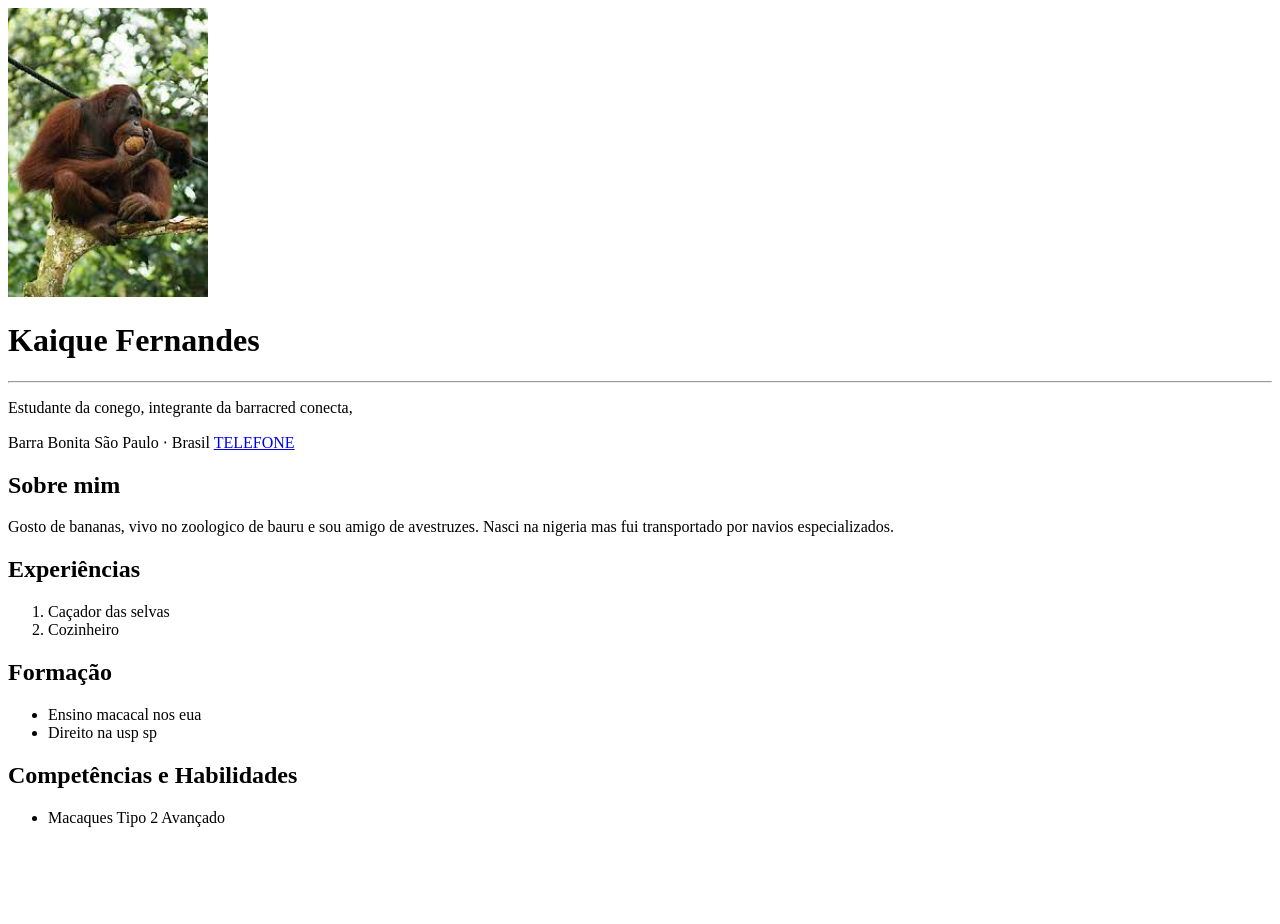
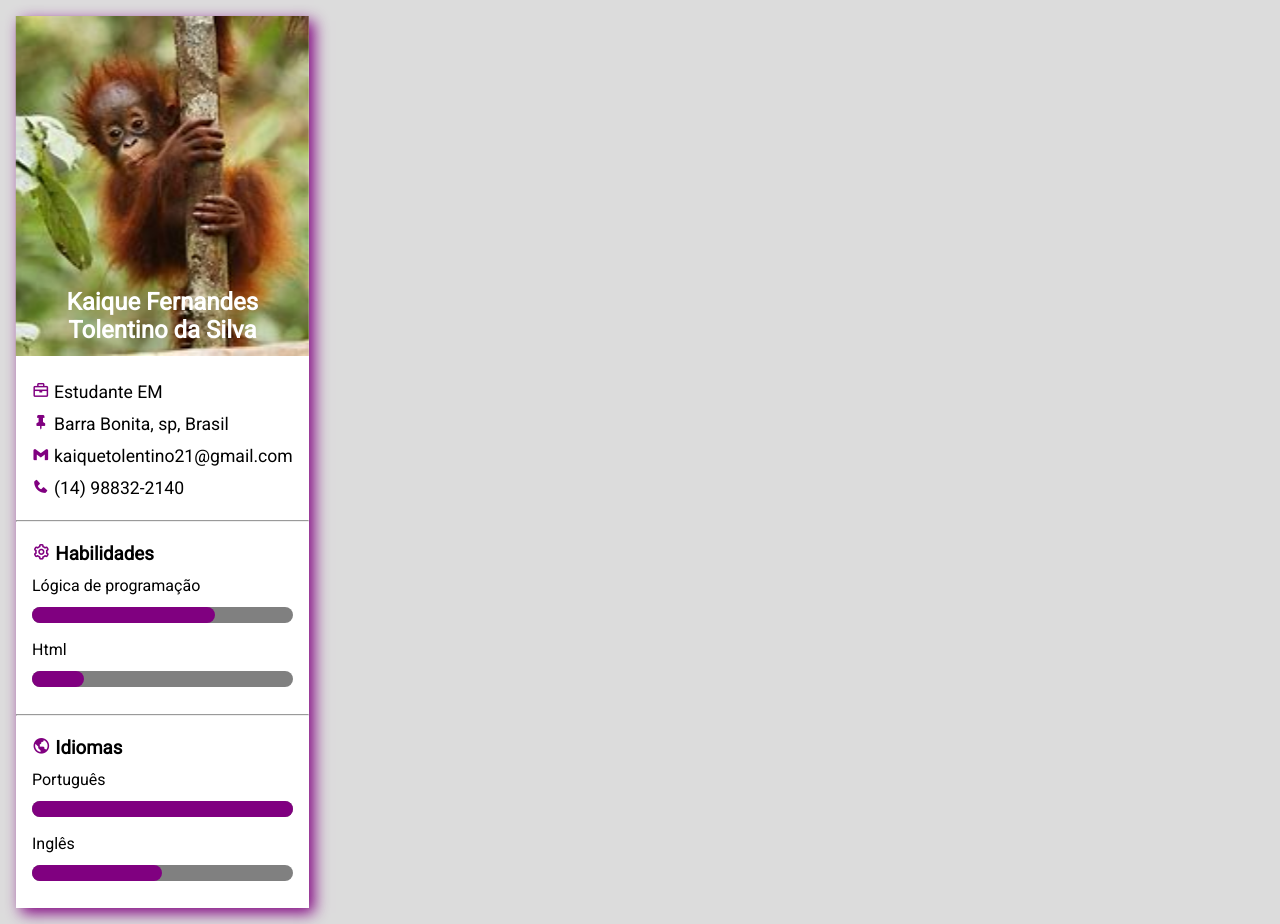
Before and after one commit to kaiquetol/curriculo-simples, a plain HTML site: page index.html in a window 1280 px wide. Before the commit the page ends 843 px from the top, so only its background shows below. Drawn offline with nearby package versions, Linux system fonts and the light colour scheme.

Commit message:
curriculo

```diff
--- a/css/style.css
+++ b/css/style.css
@@ -0,0 +1,90 @@
+@import url('https://fonts.googleapis.com/css2?family=Roboto&display=swap');
+
+:root{
+    --base-color: purple
+}
+*{
+    margin: 0;
+    padding: 0;
+    box-sizing: border-box;
+    font-family: 'roboto',sans-serif;
+
+
+
+}
+body{
+    background-color: gainsboro;
+}
+ul{
+    list-style: none;
+
+}
+main{
+    margin: 1rem;
+    display: flex;
+    grid-template-columns: 38% 1fr;
+    grid-gap: 1rem;
+
+}
+@media(max-width: 880px){
+    main{
+        grid-template-columns: 1fr;
+    }
+}
+.left{
+    background-color: white;
+    box-shadow: 0.3rem 0.3rem 0.9rem var(--base-color);
+}
+
+.left-image{
+    position: relative;
+}
+
+.left-image img{
+    width: 100%;
+    transform: rotateY(180deg);
+
+
+}
+
+.left-image h1{
+    position: absolute;
+    bottom: 1rem;
+    color: white;
+    width: 100%;
+    text-align: center
+
+}
+i{
+    color: var(--base-color);
+}
+.personal,.skills,.languages{
+    padding: 1rem;
+    line-height: 2rem;
+}
+
+.personal{
+    font-size: 1.1rem;
+}
+
+progress{
+    width: 100%;
+    height: 1.4rem;
+}
+
+.progress{
+    display: inline-block;
+    width: 100%;
+    height: 1rem;
+    border-radius: 20px;
+    background-color: gray;
+}
+
+.bar{
+    border-radius: 20px;
+    height: 100%;
+    transition: width;
+    transition-duration: 1s;
+    background-color: var(--base-color);
+
+}
--- a/index.html
+++ b/index.html
@@ -4,36 +4,77 @@
     <meta charset="UTF-8">
     <meta name="viewport" content="width=device-width, initial-scale=1.0">
     <title>Kaique Fernandes Tolentino Da Silva</title>
+    <link href='https://unpkg.com/boxicons@2.1.4/css/boxicons.min.css' rel='stylesheet'>
+    <link rel="shortcut icon" href="img/licensed-image.jpg" type="image/x-icon">
+    <link rel="stylesheet" href="css/style.css">
 </head>
 <body>
-    <img src="/img/download.jpg" alt="Foto do Kaique" width="200">
-    <h1>Kaique Fernandes</h1>
+    <main>
+            <section class="left">
+                <div class="left-image">
+                    <img src="img/baixados.jpg" alt="Foto de perfil">
+                    <h1>Kaique Fernandes Tolentino da Silva</h1>
+                </div>
+                <div class="personal">
+                    <ul>
+                        <li><i class='bx bx-briefcase'></i> Estudante EM</li>
+                        <li><i class='bx bxs-pin' ></i> Barra Bonita, sp, Brasil</li>
+                        <li><i class='bx bxl-gmail'></i> kaiquetolentino21@gmail.com</li>
+                        <li><i class='bx bxs-phone'></i> (14) 98832-2140</li>
+                    </ul>
+                </div>
+                <hr>
+            <div class="skills">
+                <h3><i class='bx bx-cog'></i> Habilidades</h3>
+                <ul>
+                    <li>
+                        <p>Lógica de programação</p>
+                        <!-- <progress max="100" value="50"></progress> -->
+                        <div class="progress">
+                            <div class="bar" style="width: 70%;"></div>
+                        </div>
+                    </li>
+                    <li>
+                        <p>Html</p>
+                        <div class="progress">
+                            <div class="bar" style="width: 20%;"></div>
+                        </div>
+                    </li>
+                    <li>
 
-    <hr>
 
-    <p>Estudante da conego, integrante da barracred conecta,</p>
+                    </li>
 
-    <span>Barra Bonita</span>
-    <span>São Paulo</span> &sdot;
-    <span>Brasil</span>
-    <a href="#">TELEFONE</a>
+                </ul>
+            </div>
+            <hr>
+            <div class="languages">
+                <h3><i class='bx bx-world' style=  ></i> Idiomas</h3>
+                <ul>
+                    <li>
+                        <p>Português</p>
+                        <div class="progress">
+                            <div class="bar" style="width: 100%;"></div>
+                        </div>
+                    </li>
+                    <li>
+                        <p>Inglês</p>
+                        <div class="progress">
+                            <div class="bar" style="width: 50%;"></div>
+                        </div>
+                    </li>
+                </ul>
+            </div>
+            </section>
+            <section class="right">
 
-    <h2>Sobre mim</h2>
-    <p>Gosto de bananas, vivo no zoologico de bauru e sou amigo de avestruzes. Nasci na nigeria mas fui transportado por navios especializados.</p>
+            </section>
+    </main>
+    <footer>
 
-    <h2>Experiências</h2>
-    <ol>
-        <li>Caçador das selvas</li>
-        <li>Cozinheiro</li>
-    </ol>
-    <h2>Formação</h2>
-    <ul>
-        <li>Ensino macacal nos eua</li>
-        <li>Direito na usp sp</li>
-    </ul>
-    <h2>Competências e Habilidades</h2>
-    <ul>
-        <li>Macaques Tipo 2 Avançado</li>
-    </ul>
+    </footer>
+
+
+
 </body>
 </html>
```
Also changed, not shown: imagens/download.jpg (added), img/baixados.jpg (added), img/download.jpg (deleted), img/licensed-image.jpg (added).
